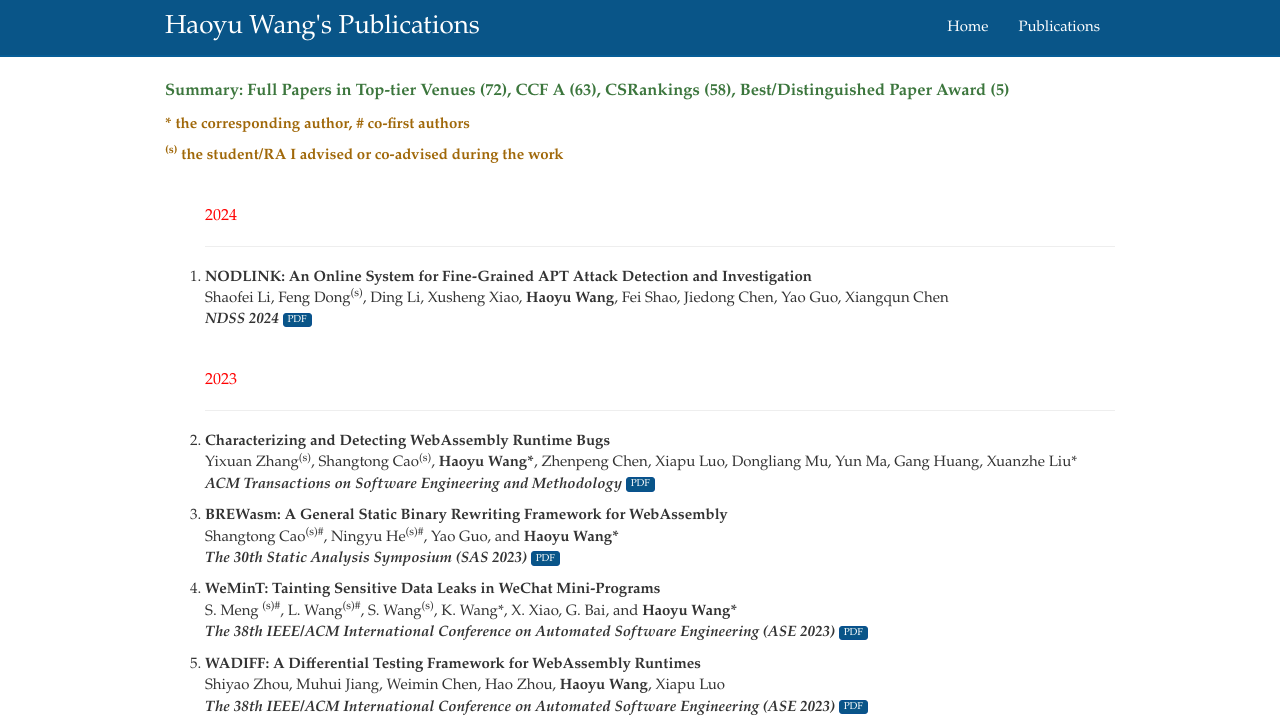
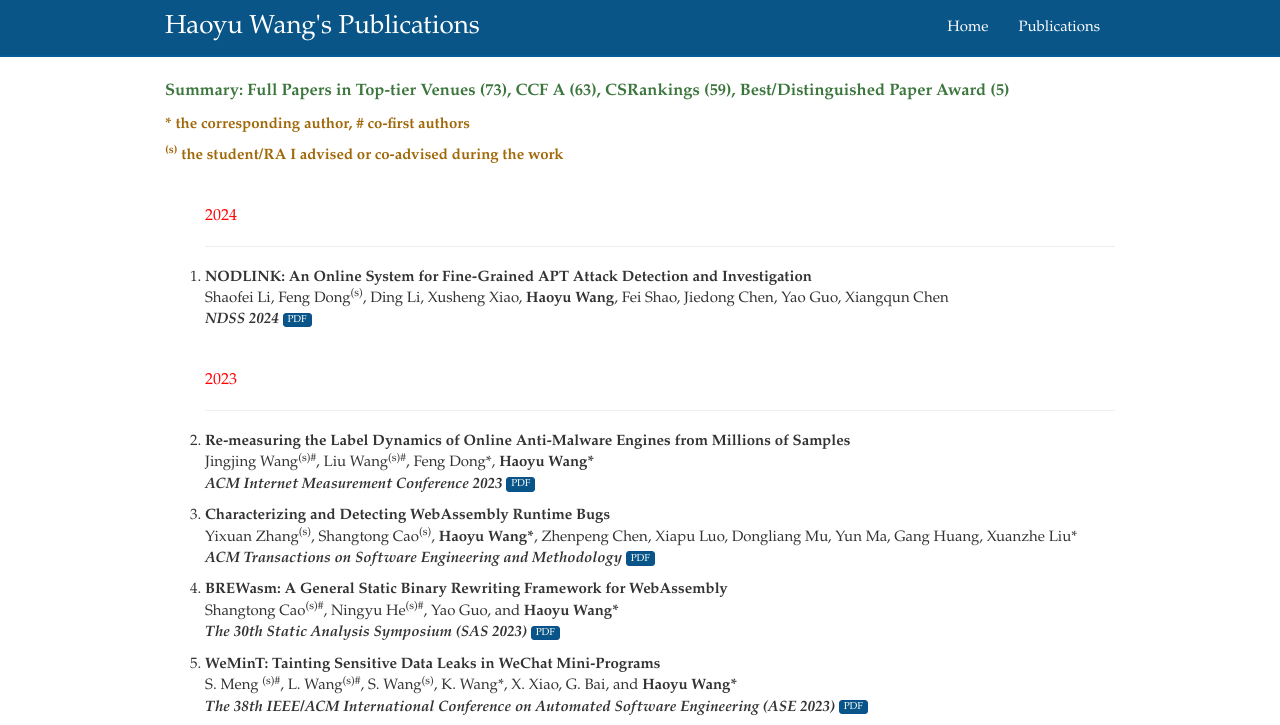
Before and after one commit to howiepku/howiepku.github.io, a plain HTML site: page publication.html in a window 1280 px wide. Shown: the top 725 px of the page. Drawn offline with Linux system fonts and the light colour scheme.

Commit message:
Update publication.html

```diff
--- a/publication.html
+++ b/publication.html
@@ -80,8 +80,8 @@
         <div class="col-xs-12">
           <div class="bs-component">
             <h2></h2>
-            <p class="text-success"><strong><big>Summary: Full Papers in Top-tier Venues (72), CCF A (63), CSRankings
-                  (58), Best/Distinguished Paper Award (5)</big></strong></p>
+            <p class="text-success"><strong><big>Summary: Full Papers in Top-tier Venues (73), CCF A (63), CSRankings
+                  (59), Best/Distinguished Paper Award (5)</big></strong></p>
             <p>
             <p class="text-warning"><strong>* the corresponding author, # co-first authors</strong></p>
 
@@ -113,6 +113,15 @@
               </h5>
               <!-- <ol> -->
               <hr>
+
+              <li>
+                <p><strong> Re-measuring the Label Dynamics of Online Anti-Malware Engines from Millions of Samples </strong><br>
+                  Jingjing Wang<sup>(s)#</sup>, Liu Wang<sup>(s)#</sup>, Feng Dong*, <strong>Haoyu Wang*</strong> <br>
+                  <em><strong> ACM Internet Measurement Conference 2023 </strong></em>
+                  <a href="" class="btn btn-primary btn-xs">PDF</a>
+                  <br>
+                </p>
+              </li>
 
               <li>
                 <p><strong> Characterizing and Detecting WebAssembly Runtime Bugs </strong><br>
```
